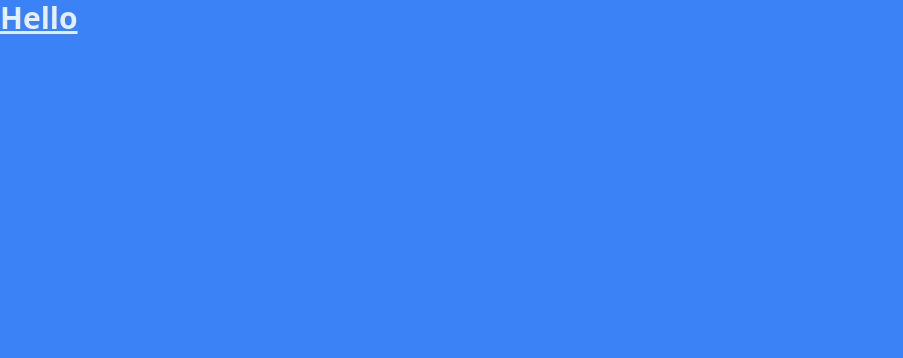
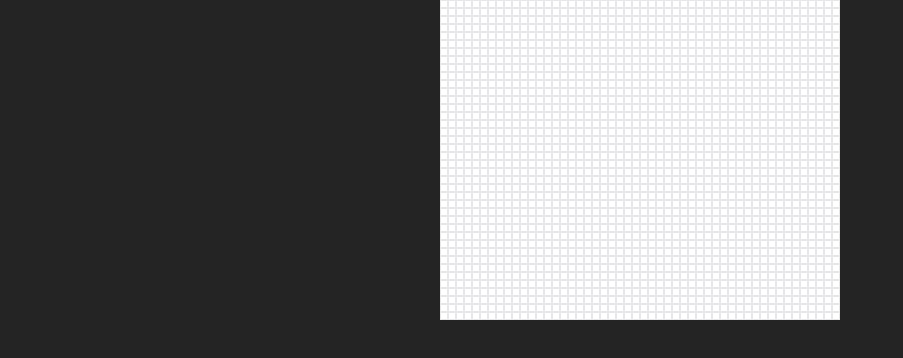
Before and after one commit to nhantran1711/pathfindingvisualizer, a React (Vite) app in the folder pathfinding-visualizer/: page / in a window 1280 px wide. Shown: the top 358 px of the page, without its empty margins (0-903 px from the left). Built offline with nearby package versions, Linux system fonts and the light colour scheme.

Commit message:
Update on the interface for a bit

```diff
--- a/pathfinding-visualizer/package.json
+++ b/pathfinding-visualizer/package.json
@@ -11,7 +11,8 @@
   },
   "dependencies": {
     "react": "^19.1.0",
-    "react-dom": "^19.1.0"
+    "react-dom": "^19.1.0",
+    "tailwind-merge": "^3.3.0"
   },
   "devDependencies": {
     "@eslint/js": "^9.25.0",
--- a/pathfinding-visualizer/src/App.tsx
+++ b/pathfinding-visualizer/src/App.tsx
@@ -1,3 +1,4 @@
+import { Grid } from "./components/Grid"
 import { PathfindingProvider } from "./context/PathfindingContext"
 import { SpeedProvider } from "./context/SpeedContext"
 import { TileProvider } from "./context/TileContext"
@@ -7,7 +8,7 @@
     <PathfindingProvider>
       <TileProvider>
         <SpeedProvider>
-        <h1 className="text-3xl font-bold underline h-screen w-screen bg-blue-500">Hello </h1>
+        <div className="h-screen w-screen flex flex-col"><Grid /> </div>
         </SpeedProvider>
       </TileProvider>
     </PathfindingProvider>
--- /dev/null
+++ b/pathfinding-visualizer/src/components/Grid.tsx
@@ -0,0 +1,29 @@
+import { twMerge } from "tailwind-merge";
+import { usePathfinding } from "../hooks/usePathfinding";
+import { MAX_COLS, MAX_ROWS } from "../utls/constants";
+
+export function Grid() {
+    const {grid} = usePathfinding();
+
+    return (
+        <div
+            className={twMerge(
+                // Base classes
+                "flex items-center flex-col justify-center border-sky-300",
+                // Control grid height
+                `lg:min-h-[${MAX_ROWS * 18}px]  md:min-h-[${MAX_ROWS * 15}px] xs:min-h-[${MAX_ROWS * 8}px] min-h-[${MAX_ROWS * 7}px]`,
+                // Control grid width
+                `lg:min-h-[${MAX_COLS * 18}px]  md:min-h-[${MAX_COLS * 15}px] xs:min-h-[${MAX_COLS * 8}px] min-h-[${MAX_COLS * 7}px]`
+            )}
+        >
+
+            {grid.map((row, rowIndex) => (
+                <div key={rowIndex} className="flex">
+                    {row.map((tile, tileIndex) => (
+                        <div className="bg-white h-2 w-2 border"/>
+                    ))}
+                </div>
+            ))}
+        </div>
+    )
+}
```
Also changed, not shown: pathfinding-visualizer/src/components/Tile.tsx (added), 1 other file (tests, documents, lock files or other folders).
